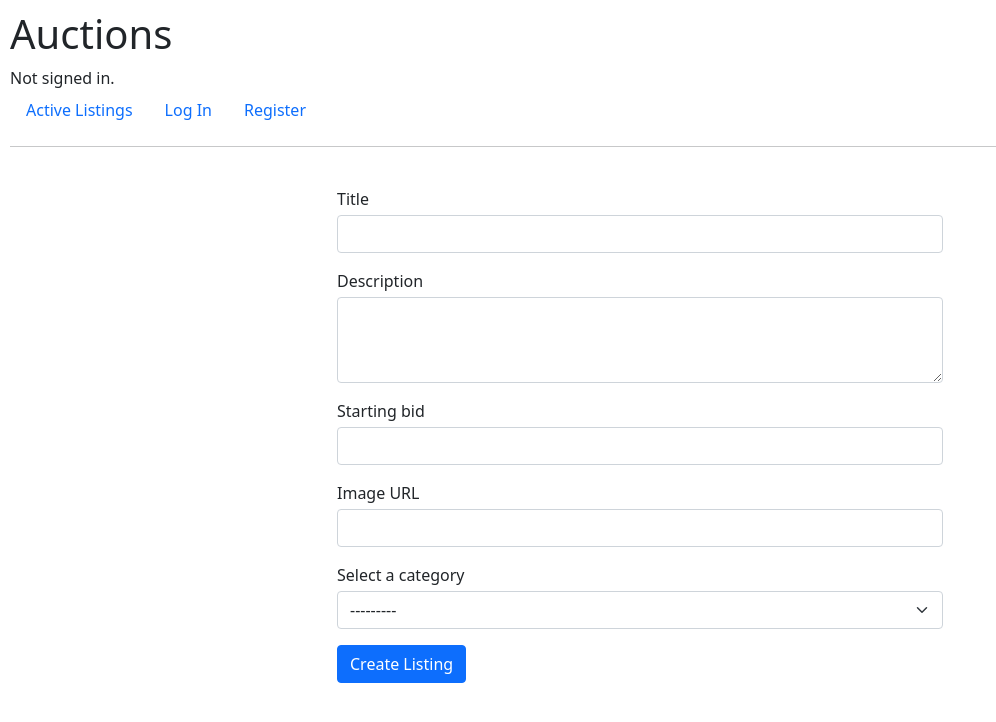
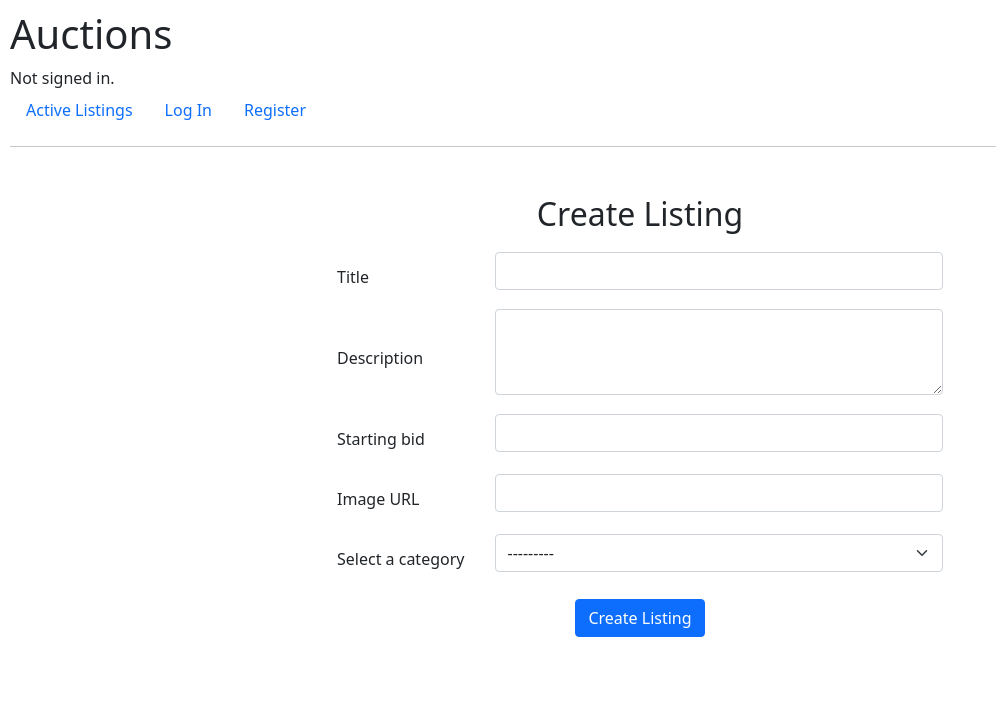
Before and after one commit to ReshanCSX/CS50W-Project2-Commerce, a Django app: page /newlisting in a window 1280 px wide. Shown: the top 722 px of the page, without its empty margins (0-996 px from the left). Run offline with Django 3.2, Linux system fonts and the light colour scheme; data that the repository does not hold is empty.

Commit message:
Added heading and layout change

```diff
--- a/auctions/templates/auctions/newlisting.html
+++ b/auctions/templates/auctions/newlisting.html
@@ -3,13 +3,18 @@
 {% block body %}
     <div class="row justify-content-center align-items-center">
         <div class="col-10 col-md-8 col-lg-6">
+            <h2 class="text-center mt-4 mb-2">Create Listing</h2>
             <form action="" method="post">
                 {% csrf_token %}
-                {% for field in form %}
-                    <label class="mt-3 mb-1">{{field.label}}</label>
-                    {{field}}
-                {% endfor %}
-                <input class="btn btn-primary mt-3" type="submit" value="Create Listing">
+                        {% for field in form %}
+                        <div class="row align-items-center mt-3">
+                            <div class="col-3"><label class="mt-3 mb-1">{{field.label}}</label></div>
+                            <div class="col-9">{{field}}</div>
+                        </div>
+                        {% endfor %}
+                <div class="d-flex justify-content-center">
+                    <input class="btn btn-primary mt-4" type="submit" value="Create Listing">
+                </div>
             </form>
         </div>
     </div>
```
